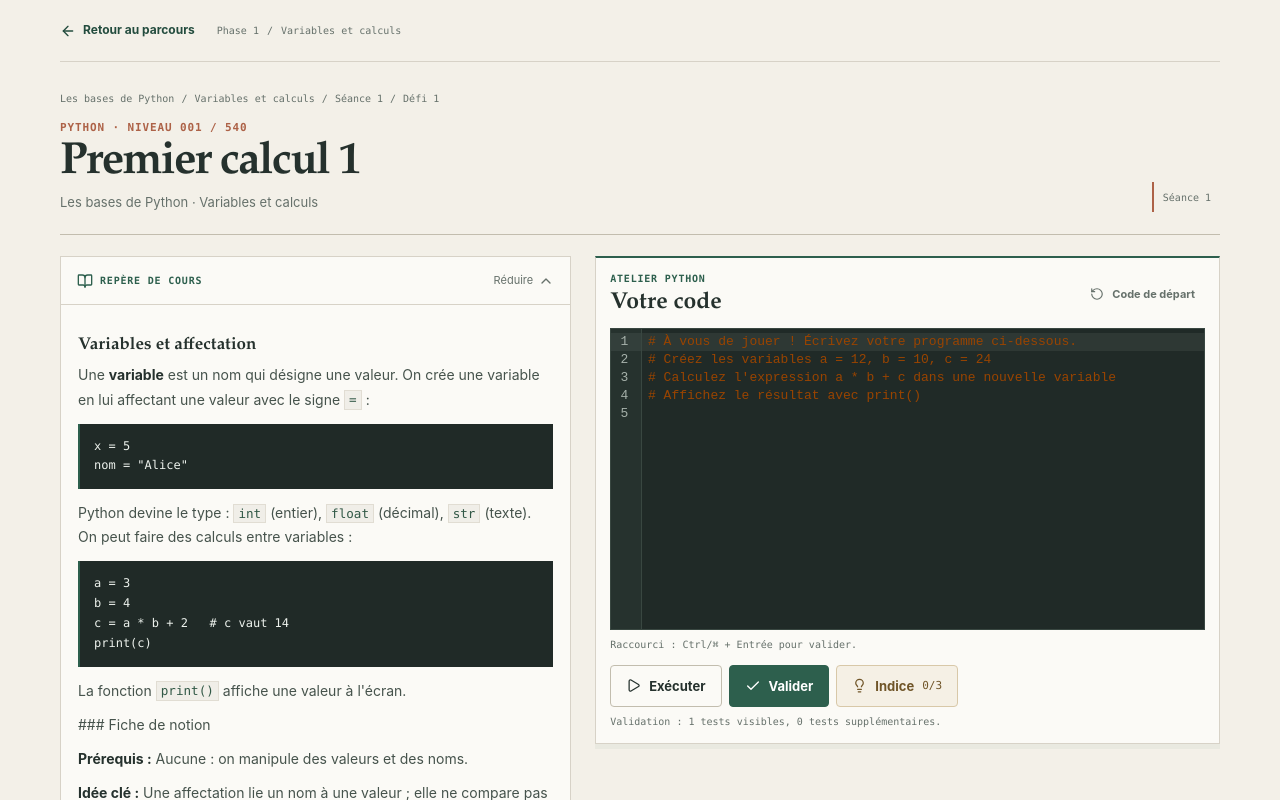
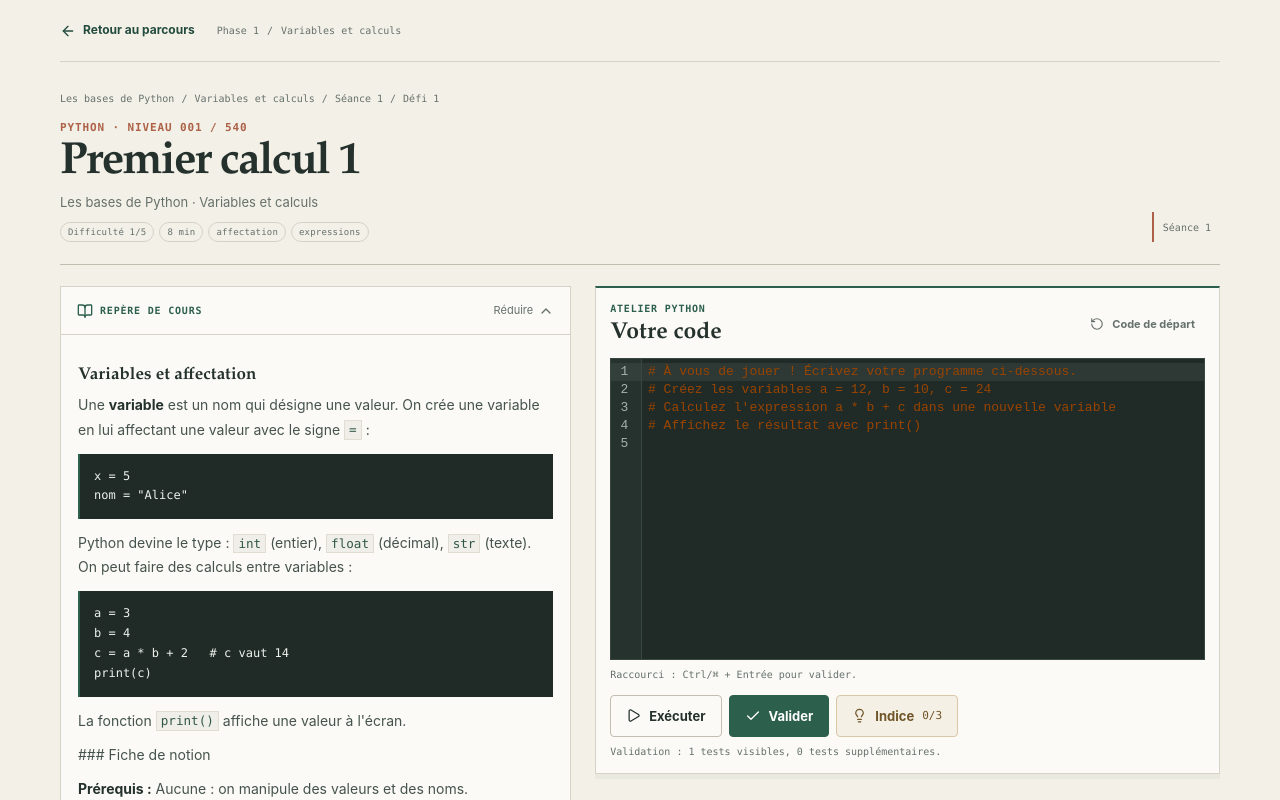
Before and after one commit to projetsdev66/pywargame, a React (Vite) app: page / in a window 1280 px wide. Both pictures are taken after a click on the button "Commencer". Shown: the top 800 px of the page. Built offline with nearby package versions, Linux system fonts and the light colour scheme.

Commit message:
Ajouter une progression de difficulté aux niveaux

```diff
--- a/src/components/LevelCatalog.tsx
+++ b/src/components/LevelCatalog.tsx
@@ -134,7 +134,10 @@ export function LevelCatalog({ progress, activeLevelId, onOpen }: LevelCatalogPr
                                           onClick={() => onOpen(level.id)}
                                         >
                                           <span className="level-node-number">{level.id}</span>
-                                          <span className="level-node-title">{level.title}</span>
+                                          <span className="level-node-title">
+                                            {level.title}
+                                            <small className="level-node-meta">Difficulté {level.difficulty ?? 1}/5 · {level.estimatedMinutes ?? 8} min</small>
+                                          </span>
                                           <span className="level-node-state">
                                             {completed ? <Check size={14} aria-hidden="true" /> : !unlocked ? <Lock size={13} aria-hidden="true" /> : null}
                                             <span>{stateLabel}</span>
--- a/src/index.css
+++ b/src/index.css
@@ -792,11 +792,37 @@ button:disabled {
 }
 
 .level-node-title {
+  min-width: 0;
+  display: grid;
+  gap: 2px;
   overflow: hidden;
   color: var(--ink-soft);
   font-size: 11px;
+}
+
+.level-node-meta {
+  overflow: hidden;
+  color: var(--muted);
+  font: 9px var(--mono-font);
   text-overflow: ellipsis;
   white-space: nowrap;
+}
+
+.level-learning-meta {
+  display: flex;
+  flex-wrap: wrap;
+  gap: 5px;
+  margin-top: 10px;
+}
+
+.learning-pill {
+  padding: 4px 7px;
+  border: 1px solid var(--rule);
+  border-radius: 999px;
+  background: var(--paper);
+  color: var(--muted);
+  font: 9px var(--mono-font);
+  letter-spacing: .02em;
 }
 
 .level-node-state {
--- a/src/levels/index.ts
+++ b/src/levels/index.ts
@@ -1,7 +1,7 @@
 // Assemblage de tous les niveaux : chaque famille génère ses variantes
 // avec un hasard déterministe (même niveau à chaque visite).
 import type { Level } from '@/types/level';
-import { enrichTheory, makeRng, type FamSpec } from './util';
+import { enrichTheory, learningMetadata, makeRng, type FamSpec } from './util';
 import { PHASE1 } from './phase1';
 import { PHASE2 } from './phase2';
 import { PHASE3, NUMPY_KEYS } from './phase3';
@@ -23,7 +23,8 @@ function buildPhase(fams: FamSpec[], phase: number, startId: number): Level[] {
     for (let i = 0; i < fam.count; i++) {
       const r = makeRng(id * 7919 + 13);
       const partial = fam.gen(r, i);
-      out.push({ ...partial, theory: enrichTheory(partial.theory, phase, partial.topic, fam.key), id, phase, phaseName: PHASE_NAMES[phase] });
+      const learning = learningMetadata(fam.key, phase, i, fam.count, partial.topic);
+      out.push({ ...partial, ...learning, theory: enrichTheory(partial.theory, phase, partial.topic, fam.key), id, phase, phaseName: PHASE_NAMES[phase] });
       id++;
     }
   }
--- a/src/levels/util.ts
+++ b/src/levels/util.ts
@@ -116,7 +116,28 @@ export function enrichTheory(theory: string, phase: number, topic: string, key =
 - Préférez une solution lisible avant de chercher à la raccourcir ; le nom des variables doit rendre l’algorithme compréhensible.
 
 ### Auto-vérification
-Avant de valider, essayez mentalement un cas simple, un cas limite et un cas qui ne suit pas le chemin principal. Si le résultat est faux, lisez d’abord la première erreur signalée et localisez la ligne concernée.`;
+  Avant de valider, essayez mentalement un cas simple, un cas limite et un cas qui ne suit pas le chemin principal. Si le résultat est faux, lisez d’abord la première erreur signalée et localisez la ligne concernée.`;
+}
+
+export function learningMetadata(key: string, phase: number, index: number, count: number, topic: string) {
+  const ranges: Record<number, [number, number]> = { 1: [1, 3], 2: [2, 4], 3: [2, 5], 4: [4, 5], 5: [3, 5] };
+  const [minimum, maximum] = ranges[phase] ?? [1, 5];
+  const ratio = count <= 1 ? 1 : index / (count - 1);
+  const difficulty = Math.min(5, Math.max(1, Math.round(minimum + ratio * (maximum - minimum)))) as 1 | 2 | 3 | 4 | 5;
+  const skillMap: Record<string, string[]> = {
+    variables: ['affectation', 'expressions'], operateurs: ['arithmétique', 'division euclidienne'], conversions: ['types', 'conversion'],
+    fstrings: ['chaînes', 'formatage'], 'listes-index': ['listes', 'indices'], 'listes-methodes': ['listes', 'méthodes'],
+    'boucles-for': ['boucles', 'range'], 'boucles-while': ['boucles', 'terminaison'], conditions: ['booléens', 'branchements'],
+    chaines: ['chaînes', 'parcours'], fonctions: ['fonctions', 'return'], 'dicts-tuples': ['dictionnaires', 'tuples'],
+    accumulateurs: ['parcours', 'invariant'], 'max-position': ['recherche', 'indices'], tris: ['tri', 'complexité'],
+    dichotomie: ['recherche', 'complexité logarithmique'], recursivite: ['récursivité', 'preuve'], 'piles-files': ['structures', 'LIFO/FIFO'],
+    comprehensions: ['compréhensions', 'filtres'], 'double-boucle': ['boucles imbriquées', 'complexité'],
+    'numpy-bases': ['NumPy', 'vectorisation'], 'numpy-masques': ['NumPy', 'masques'], suites: ['suites', 'récurrence'],
+    integration: ['intégration', 'approximation'], zeros: ['zéros', 'dichotomie'], euler: ['Euler', 'équations différentielles'], courbes: ['NumPy', 'visualisation'],
+  };
+  const skills = skillMap[key] ?? [topic];
+  const prerequisite = difficulty <= 1 ? 'Aucun prérequis' : difficulty === 2 ? 'Notions précédentes de la famille' : `Niveau ${difficulty - 1} de la famille`;
+  return { difficulty, estimatedMinutes: 5 + difficulty * 3, skills, prerequisites: [prerequisite] };
 }
 
 // Gabarit de code de départ : uniquement des commentaires + un « pass ».
--- a/src/pages/Level.tsx
+++ b/src/pages/Level.tsx
@@ -126,6 +126,11 @@ export function LevelPage({
               <p className="level-overline">PYTHON · NIVEAU {String(level.id).padStart(3, '0')} / {TOTAL}</p>
               <h1>{level.title}</h1>
               <p className="level-subtitle">{level.phaseName} <span aria-hidden="true">·</span> {level.topic}</p>
+              <div className="level-learning-meta" aria-label="Informations pédagogiques">
+                <span className="learning-pill">Difficulté {level.difficulty ?? 1}/5</span>
+                <span className="learning-pill">{level.estimatedMinutes ?? 8} min</span>
+                {(level.skills ?? []).map((skill) => <span className="learning-pill" key={skill}>{skill}</span>)}
+              </div>
             </div>
             <span className={`level-status ${solved ? 'is-solved' : ''}`}>
               {solved ? <><CheckCircle2 size={16} aria-hidden="true" /> Réussi</> : `Séance ${session?.number ?? 1}`}
```
Also changed, not shown: src/types/level.ts (+4 -0 lines).
